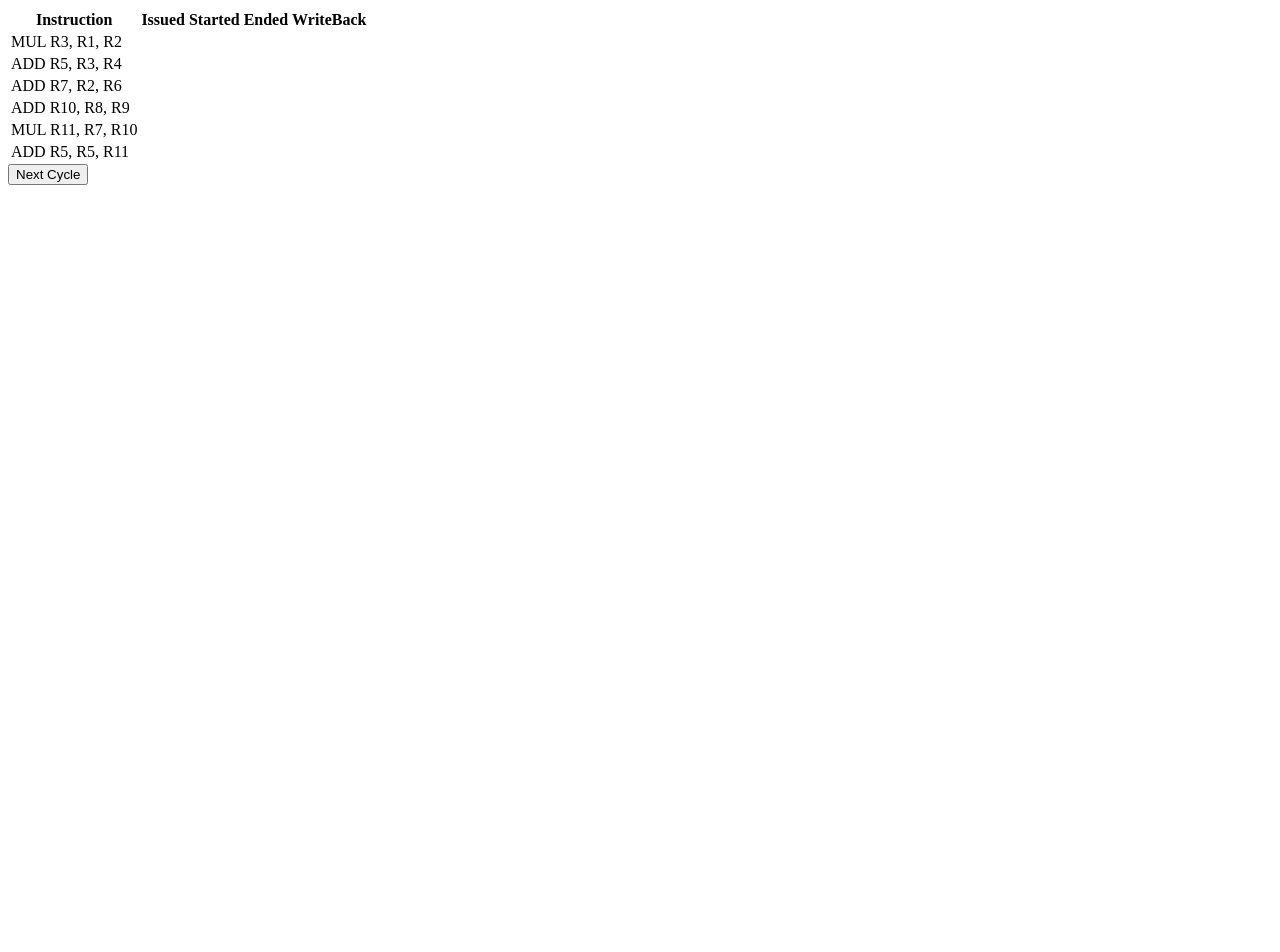
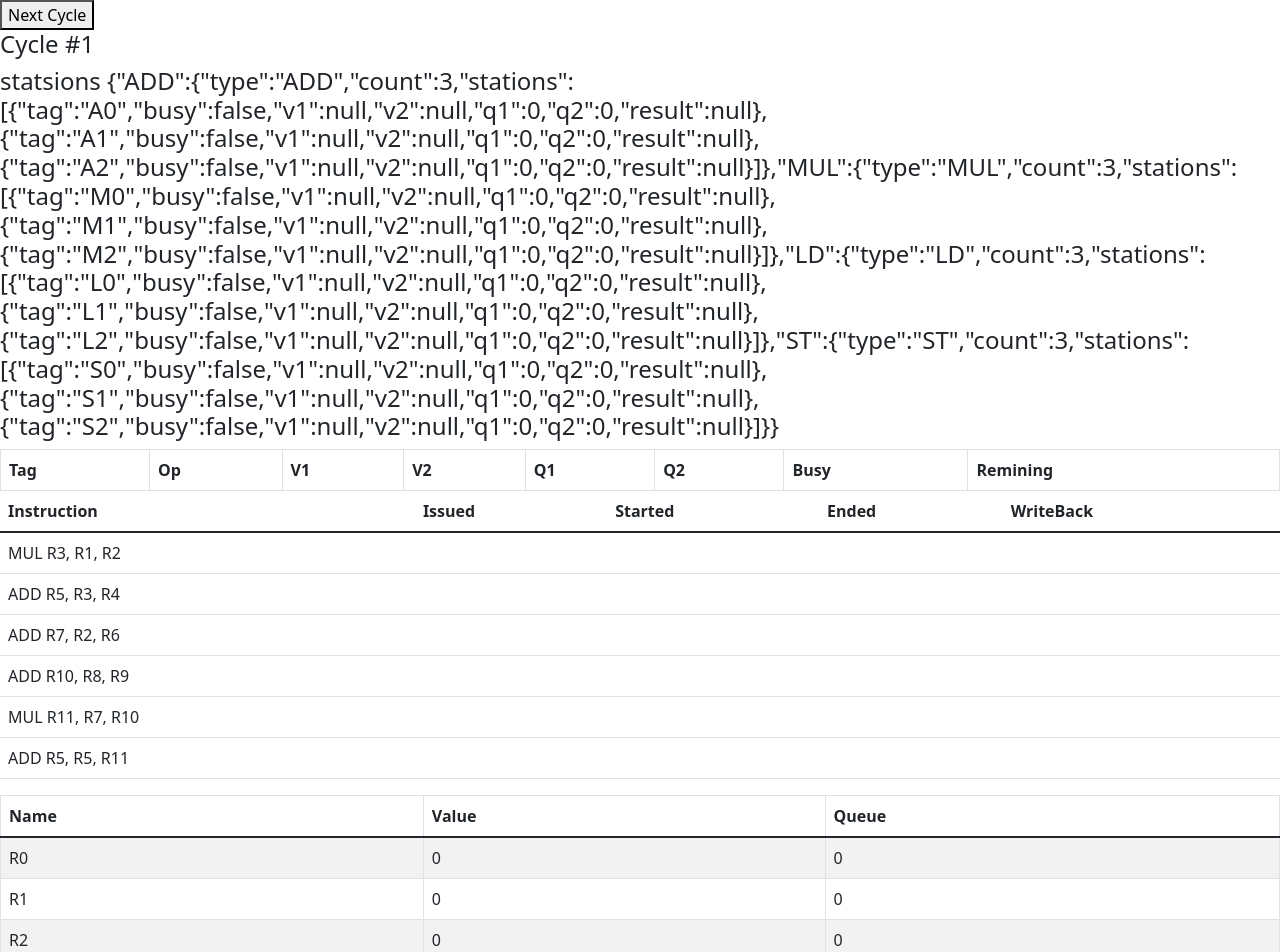
Before and after one commit to AbdalrahmanHafez/tomasulo-js, a React (Create React App) app: page / in a window 1280 px wide. Shown: the top 952 px of the page. Before the commit the page ends 800 px from the top, so only its background shows below. Built offline with nearby package versions, Linux system fonts and the light colour scheme.

Commit message:
still CRS

```diff
--- a/package.json
+++ b/package.json
@@ -6,7 +6,9 @@
     "@testing-library/jest-dom": "^5.16.1",
     "@testing-library/react": "^12.1.2",
     "@testing-library/user-event": "^13.5.0",
+    "bootstrap": "^5.1.3",
     "react": "^17.0.2",
+    "react-bootstrap": "^2.0.4",
     "react-dom": "^17.0.2",
     "react-scripts": "5.0.0",
     "web-vitals": "^2.1.2"
--- a/src/App.js
+++ b/src/App.js
@@ -1,6 +1,11 @@
 import react, { useRef, useEffect, useState } from "react";
+import "./Styles.css";
 import Engine from "./Engine/Engine.js";
 import InstructionQueue from "./Components/InstructionQueue.js";
+import RegisterFile from "./Components/RegisterFile.js";
+import GlobalInfo from "./Components/GlobalInfo";
+import CRS from "./Components/CRS";
+
 function App() {
   const newEngine = useRef(undefined);
   const [, forceRerender] = useState();
@@ -39,8 +44,12 @@ function App() {
   if (!Engine.instructionQueue) return <div>Loading</div>;
   return (
     <>
+      <button onClick={handleClick}>Next Cycle</button>
+      <GlobalInfo />
+      <CRS type={"ADD"} />
+
       <InstructionQueue />
-      <button onClick={handleClick}>Next Cycle</button>
+      <RegisterFile />
     </>
   );
 }
--- /dev/null
+++ b/src/Components/CRS.js
@@ -0,0 +1,42 @@
+import "bootstrap/dist/css/bootstrap.min.css";
+import Engine from "../Engine/Engine.js";
+
+const CRS = ({ type }) => {
+  console.log("stationss = ", Engine.allStations);
+  return (
+    <>
+      <div className="table-wrapper-scroll-y my-custom-scrollbar table-responsive">
+        <table className="table table-bordered table-striped mb-0">
+          <thead>
+            <tr>
+              <th>Tag</th>
+              <th>Op</th>
+              <th>V1</th>
+              <th>V2</th>
+              <th>Q1</th>
+              <th>Q2</th>
+              <th>Busy</th>
+              <th>Remining</th>
+            </tr>
+          </thead>
+          <tbody>
+            {/* {Engine.allStations[type].stations.map((rs, i) => (
+              <tr key={i}>
+                <td>{rs.tag}</td>
+                <td>{rs.instruction.op}</td>
+                <td>{rs.v1}</td>
+                <td>{rs.v2}</td>
+                <td>{rs.q1}</td>
+                <td>{rs.q2}</td>
+                <td>{rs.busy}</td>
+                <td>{rs.instruction.execTime}</td>
+              </tr>
+            ))} */}
+          </tbody>
+        </table>
+      </div>
+    </>
+  );
+};
+
+export default CRS;
--- /dev/null
+++ b/src/Components/GlobalInfo.js
@@ -0,0 +1,13 @@
+import "bootstrap/dist/css/bootstrap.min.css";
+import Engine from "../Engine/Engine.js";
+
+const GlobalInfo = () => {
+  return (
+    <>
+      <h4>Cycle #{Engine.cycles}</h4>
+      <h4>statsions {JSON.stringify(Engine.allStations)}</h4>
+    </>
+  );
+};
+
+export default GlobalInfo;
--- a/src/Components/InstructionQueue.js
+++ b/src/Components/InstructionQueue.js
@@ -1,3 +1,5 @@
+import "bootstrap/dist/css/bootstrap.min.css";
+
 import Engine from "../Engine/Engine.js";
 
 const InstructionQueue = ({ engine }) => {
@@ -5,7 +7,7 @@ const InstructionQueue = ({ engine }) => {
 
   return (
     <>
-      <table>
+      <table className="table">
         <thead>
           <tr>
             <th>Instruction</th>
--- /dev/null
+++ b/src/Components/RegisterFile.js
@@ -0,0 +1,31 @@
+import "bootstrap/dist/css/bootstrap.min.css";
+import Engine from "../Engine/Engine.js";
+
+const RegisterFile = ({ engine }) => {
+  return (
+    <>
+      <div className="table-wrapper-scroll-y my-custom-scrollbar table-responsive">
+        <table className="table table-bordered table-striped mb-0">
+          <thead>
+            <tr>
+              <th>Name</th>
+              <th>Value</th>
+              <th>Queue</th>
+            </tr>
+          </thead>
+          <tbody>
+            {Engine.RegisterFile.map((reg, i) => (
+              <tr key={i}>
+                <td>{reg.name}</td>
+                <td>{reg.value}</td>
+                <td>{reg.q}</td>
+              </tr>
+            ))}
+          </tbody>
+        </table>
+      </div>
+    </>
+  );
+};
+
+export default RegisterFile;
--- /dev/null
+++ b/src/Styles.css
@@ -0,0 +1,3 @@
+.table-responsive {
+  max-height: 300px;
+}
```
Also changed, not shown: 1 other file (tests, documents, lock files or other folders).
